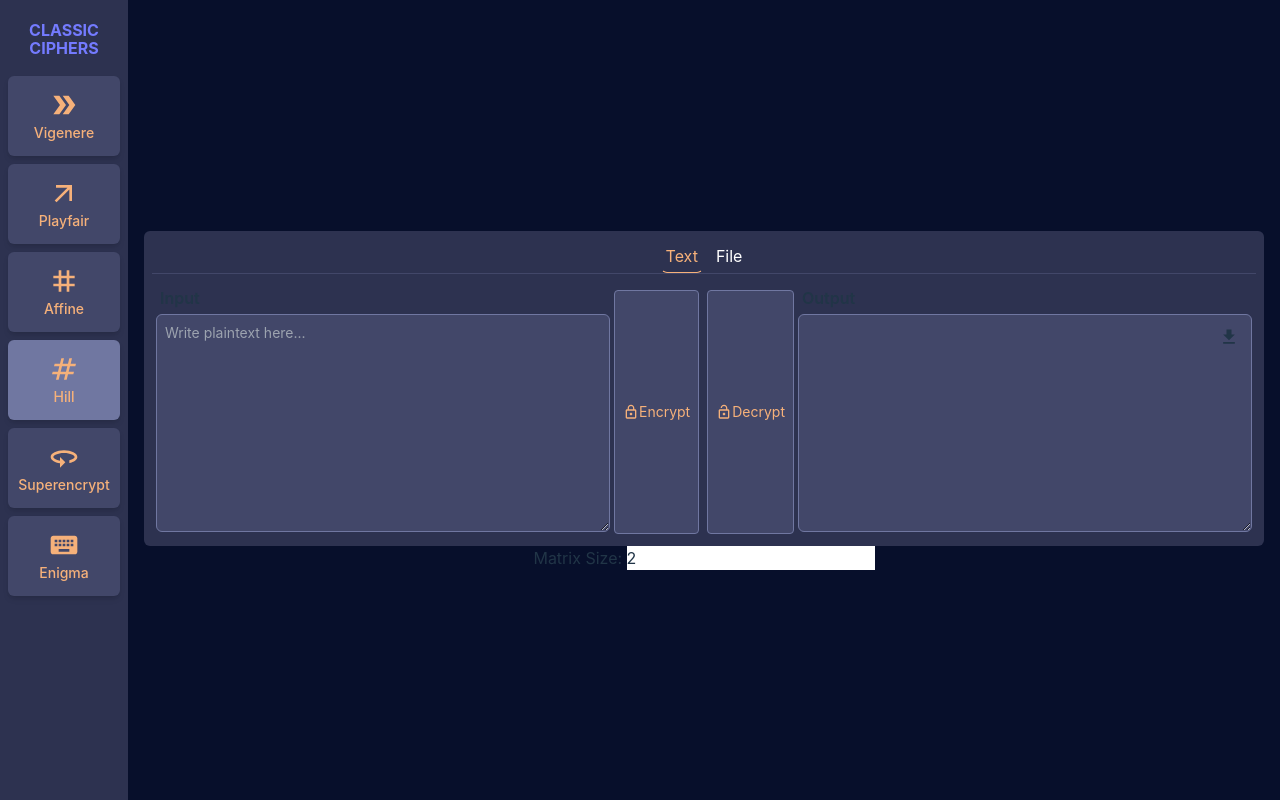
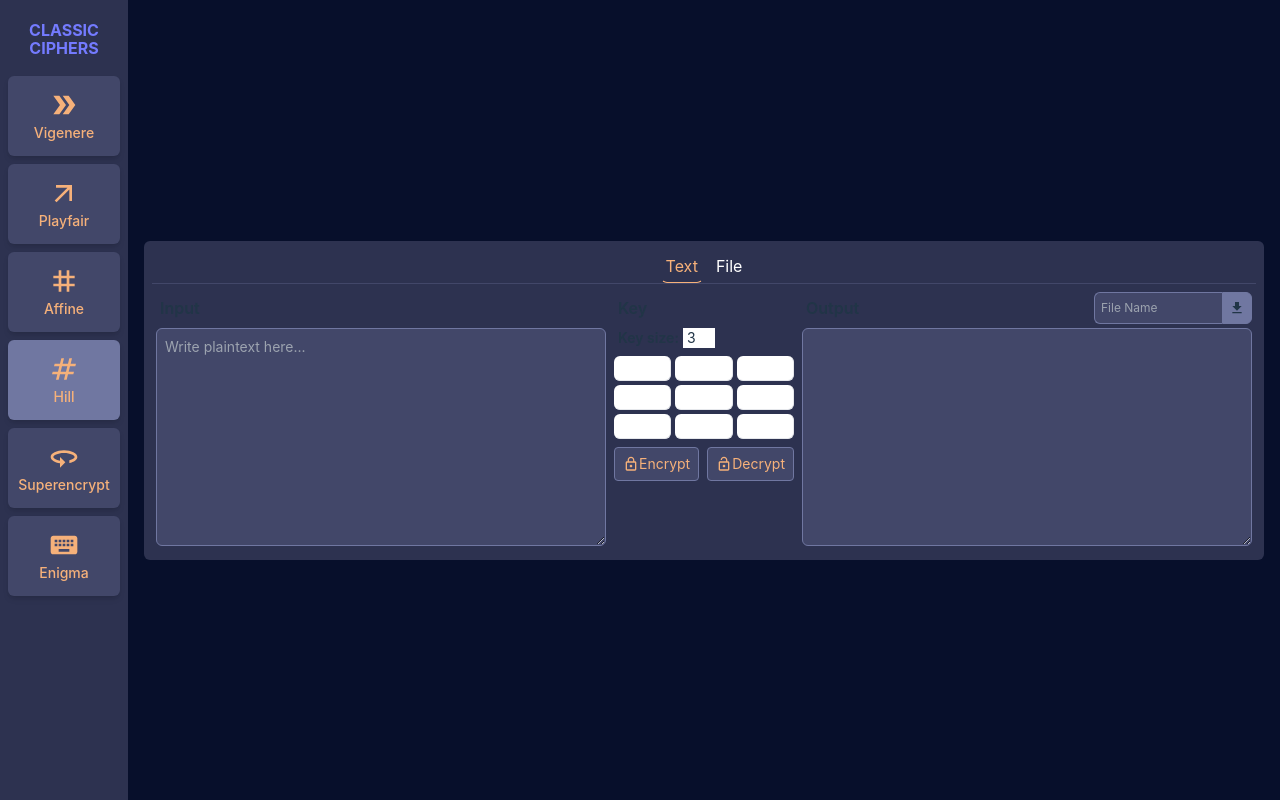
Before and after one commit to dclairvoyance/Tugas1_IF4020_Kripto, a React (Vite) app in the folder frontend/: page /hill in a window 1280 px wide. Built offline with nearby package versions, Linux system fonts and the light colour scheme.

Commit message:
feat: frontend hill cipher matrix key

```diff
--- a/frontend/src/ciphers/Hill.jsx
+++ b/frontend/src/ciphers/Hill.jsx
@@ -1,48 +1,39 @@
-import { useState } from "react";
-import {
-  MdLockOutline,
-  MdLockOpen,
-  MdFileDownload,
-  MdFileUpload,
-} from "react-icons/md";
+import { useState, useRef } from "react";
+import { MdLockOutline, MdLockOpen } from "react-icons/md";
+import Subpage from "../components/Subpage";
+import TextInput from "../components/TextInput";
+import FileInput from "../components/FileInput";
+import FileOutput from "../components/FileOutput";
 
 const Hill = () => {
-  const [size, setSize] = useState(2);
-  const [matrix, setMatrix] = useState([]);
   const [format, setFormat] = useState("text");
-  const [fileName, setFileName] = useState("");
+  const [fileInputName, setFileInputName] = useState("");
+  const [fileOutputName, setFileOutputName] = useState("");
   const [userInput, setUserInput] = useState("");
-  const [userKey, setUserKey] = useState("");
+  const [keyValues, setKeyValues] = useState([]);
   const [userOutput, setUserOutput] = useState("");
+  const outputTextArea = useRef(null);
 
-  // Initialize or update matrix size
-  const handleSizeChange = (e) => {
-    const newSize = parseInt(e.target.value);
-    setSize(newSize);
-    setMatrix(
-      Array.from({ length: newSize }, () =>
-        Array.from({ length: newSize }, () => 0)
-      )
-    );
-  };
+  /* specific Hill: matrix key */
+  const [keySize, setKeySize] = useState(3);
+  const [keySizeInput, setKeySizeInput] = useState(3);
 
-  // Update matrix data
-  const handleMatrixChange = (row, col, value) => {
-    const newMatrix = matrix.map((r, i) =>
-      r.map((c, j) => (i === row && j === col ? value : c))
-    );
-    setMatrix(newMatrix);
-  };
-
+  {
+    /* encryption/decryption */
+  }
   const hillEncryptMessage = async () => {
     try {
-      var cipherMatrix = matrix.flat().join(" ");
+      var keyMatrix = keyValues.flat().join(" ");
       const response = await fetch("http://localhost:3001/hill_encrypt", {
         method: "POST",
         headers: {
           "Content-Type": "application/json",
         },
-        body: JSON.stringify({ userInput, userKey, cipherMatrix, size }),
+        body: JSON.stringify({
+          userInput,
+          cipherMatrix: keyMatrix,
+          size: keySize,
+        }),
       });
       const data = await response.json();
       setUserOutput(data.message);
@@ -52,87 +43,119 @@ const Hill = () => {
     }
   };
 
+  {
+    /* templates */
+  }
+  const handleFormat = (format) => {
+    setFormat(format);
+  };
+
+  const handleUserInput = (textInput) => {
+    setUserInput(textInput);
+  };
+  const handleFileInputChange = (event) => {
+    const file = event.target.files[0];
+    setFileInputName(file.name);
+  };
+
+  const handleFileOutputChange = (fileNameInput) => {
+    setFileOutputName(fileNameInput);
+  };
+
+  {
+    /* specific Hill */
+  }
+  const handleKeySizeChange = (e) => {
+    setKeySizeInput(e.target.value);
+    let newKeySize = e.target.value ? parseInt(e.target.value) : 0;
+    newKeySize = newKeySize < 2 ? 2 : newKeySize;
+    setKeySize(newKeySize);
+    setKeyValues(Array.from({ length: newKeySize * newKeySize }, () => ""));
+  };
+
+  const handleKeyValuesChange = (e, index) => {
+    const newKeyValues = [...keyValues];
+    newKeyValues[index] = e.target.value;
+    setKeyValues(newKeyValues);
+  };
+
+  const handleFileOutputSubmit = () => {
+    const element = document.createElement("a");
+    const file = new Blob([outputTextArea.current.value], {
+      type: "text/plain",
+    });
+    element.href = URL.createObjectURL(file);
+    element.download = fileOutputName ? fileOutputName : "encrypted";
+    document.body.appendChild(element); // Firefox
+    element.click();
+  };
+
   return (
     <>
       <div className="p-2 bg-primary_1 rounded-md">
         {/* format picker */}
-        <div className="flex justify-center border-b border-primary_2 mb-3">
-          <button
-            className={`${
-              format === "text"
-                ? "text-secondary border-b-secondary"
-                : "text-white"
-            } mx-1 p-1 rounded-md`}
-            onClick={() => handleFormat("text")}
-          >
-            Text
-          </button>
-          <button
-            className={`${
-              format === "file"
-                ? "text-secondary border-b-secondary"
-                : "text-white"
-            } mx-1 p-1 rounded-md`}
-            onClick={() => handleFormat("file")}
-          >
-            File
-          </button>
-        </div>
+        <Subpage
+          currentVariable={format}
+          handleVariable={handleFormat}
+          variables={["text", "file"]}
+        />
 
         {/* input/output */}
         <div className="flex">
           {/* input */}
           <div className="basis-5/12 flex-col mx-1">
-            <h2 className="ml-1 mb-1 flex text-md font-semibold">Input</h2>
+            <h2 className="h-8 items-center ml-1 mb-1 flex text-md font-semibold">
+              Input
+            </h2>
             {/* text input */}
             {format === "text" && (
-              <textarea
-                id="input"
-                rows="10"
-                className="w-full p-2 text-sm bg-primary_2 rounded-md border border-primary_3 focus:ring-blue-50"
-                placeholder="Write plaintext here..."
-                value={userInput}
-                onChange={(e) => setUserInput(e.target.value)}
-              ></textarea>
+              <TextInput handleOnChangeParent={handleUserInput} />
             )}
 
             {/* file input */}
             {format === "file" && (
-              <div className="flex-col">
-                <label
-                  htmlFor="upload-file"
-                  className="flex mb-1.5 w-full h-[200px] border-2 border-gray-400 border-dashed rounded-lg cursor-pointer bg-gray-50 dark:hover:bg-bray-800 dark:bg-gray-700 hover:bg-gray-100 dark:border-gray-600 dark:hover:border-gray-500 dark:hover:bg-gray-600"
-                >
-                  <div className="flex-col w-full my-auto">
-                    <MdFileUpload
-                      className="mx-auto mb-1"
-                      size="32"
-                      color="#9CA3AF"
+              <FileInput
+                handleOnChangeParent={handleFileInputChange}
+                fileName={fileInputName}
               />
-                    <p className="text-sm text-gray-400">
-                      Click here to upload file...
-                    </p>
-                    <p className="text-xs text-gray-400">(txt format)</p>
-                  </div>
-                  <input
-                    id="upload-file"
-                    type="file"
-                    className="hidden"
-                    onChange={handleFileChange}
-                  />
-                </label>
-                <div className="flex">
-                  <p className="ml-1 text-xs font-bold text-left">
-                    File name:{" "}
-                  </p>
-                  <p className="ml-1 text-xs break-all text-left">
-                    {fileName ? fileName : "No file uploaded..."}
-                  </p>
-                </div>
-              </div>
             )}
           </div>
 
+          {/* key */}
+          <div className="basis-2/12 flex-col mx-1">
+            <h2 className="h-8 items-center ml-1 mb-1 flex text-md font-semibold">
+              Key
+            </h2>
+            <div className="flex mb-2">
+              <p className="ml-1 text-sm font-semibold text-left">Key size: </p>
+              <input
+                className="ml-1 text-sm text-center w-8"
+                type="number"
+                min="2"
+                value={keySizeInput}
+                onChange={handleKeySizeChange}
+              />
+            </div>
+            <div className="flex-col mb-1">
+              {Array.from({ length: keySize }, (_, rowIndex) => (
+                <div className="flex" key={rowIndex}>
+                  {Array.from({ length: keySize }, (_, colIndex) => (
+                    <input
+                      className={`${colIndex !== keySize - 1 ? "mr-1" : ""} ${
+                        rowIndex !== keySize - 1 ? "mb-1" : ""
+                      } border-r border-b w-full text-center rounded-md`}
+                      key={colIndex}
+                      type="number"
+                      step="1"
+                      value={keyValues[rowIndex * keySize + colIndex]}
+                      onChange={(e) =>
+                        handleKeyValuesChange(e, rowIndex * keySize + colIndex)
+                      }
+                    />
+                  ))}
+                </div>
+              ))}
+            </div>
             <div className="lg:flex">
               <button
                 onClick={hillEncryptMessage}
@@ -146,49 +169,30 @@ const Hill = () => {
                 <span className="text-sm">Decrypt</span>
               </button>
             </div>
+          </div>
 
           {/* output */}
           <div className="basis-5/12 flex-col mx-1">
-            <h2 className="ml-1 mb-1 flex text-md font-semibold">Output</h2>
-            <div className="relative">
+            <div className="md:flex md:justify-between mb-1">
+              <h2 className="h-8 items-center ml-1 flex text-md font-semibold">
+                Output
+              </h2>
+              {/* download as txt file */}
+              <FileOutput
+                handleOnChangeParent={handleFileOutputChange}
+                handleOnSubmitParent={handleFileOutputSubmit}
+              />
+            </div>
             <textarea
               readOnly
               id="output"
+              ref={outputTextArea}
               rows="10"
               className="w-full p-2 text-sm bg-primary_2 rounded-md border border-primary_3"
               value={userOutput}
             ></textarea>
-              <button className="absolute right-2 top-2 rounded-md p-1">
-                <MdFileDownload size="20" />
-              </button>
           </div>
         </div>
-        </div>
-      </div>
-      <div>
-        <label>Matrix Size: </label>
-        <input type="number" value={size} onChange={handleSizeChange} min="2" />
-        <form>
-          {matrix.map((row, rowIndex) => (
-            <div key={rowIndex}>
-              {row.map((col, colIndex) => (
-                <input
-                  key={`${rowIndex}-${colIndex}`}
-                  type="number"
-                  value={matrix[rowIndex][colIndex]}
-                  onChange={(e) =>
-                    handleMatrixChange(
-                      rowIndex,
-                      colIndex,
-                      parseInt(e.target.value)
-                    )
-                  }
-                />
-              ))}
-              <br />
-            </div>
-          ))}
-        </form>
       </div>
     </>
   );
--- a/frontend/src/ciphers/Vigenere.jsx
+++ b/frontend/src/ciphers/Vigenere.jsx
@@ -11,10 +11,15 @@ const Vigenere = () => {
   const [fileInputName, setFileInputName] = useState("");
   const [fileOutputName, setFileOutputName] = useState("");
   const [userInput, setUserInput] = useState("");
-  const [userKey, setUserKey] = useState("");
   const [userOutput, setUserOutput] = useState("");
   const outputTextArea = useRef(null);
 
+  /* specific Vigenere: key */
+  const [userKey, setUserKey] = useState("");
+
+  {
+    /* encryption/decryption */
+  }
   const encryptAction = async () => {
     if (variant === "standard") {
       await vigenereEncryptMessage();
@@ -61,6 +66,9 @@ const Vigenere = () => {
     }
   };
 
+  {
+    /* templates */
+  }
   const handleVariant = (variant) => {
     setVariant(variant);
   };
```
Also changed, not shown: 1 other file (tests, documents, lock files or other folders). Lines whose indentation alone changed are shown as unchanged.
